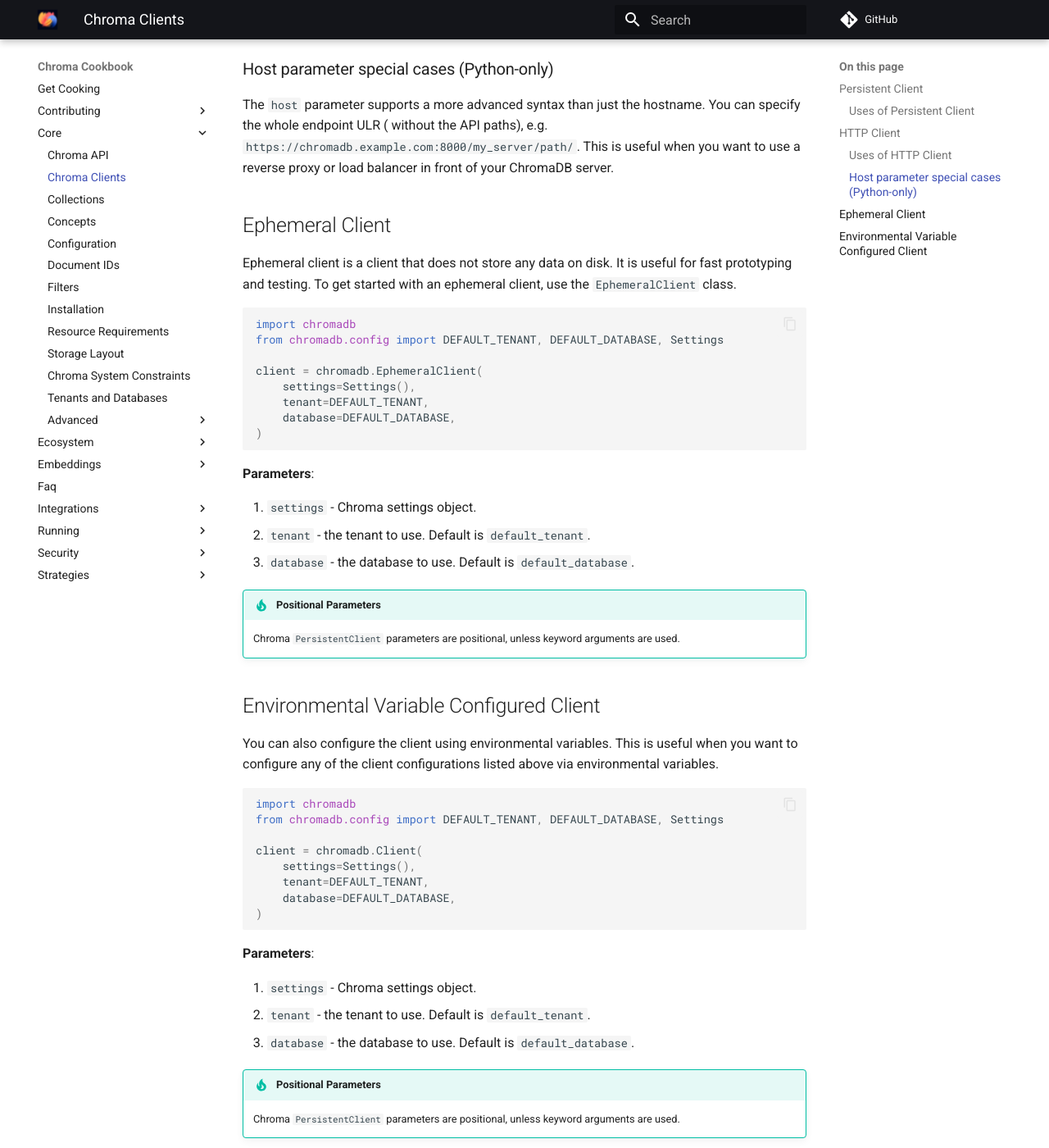
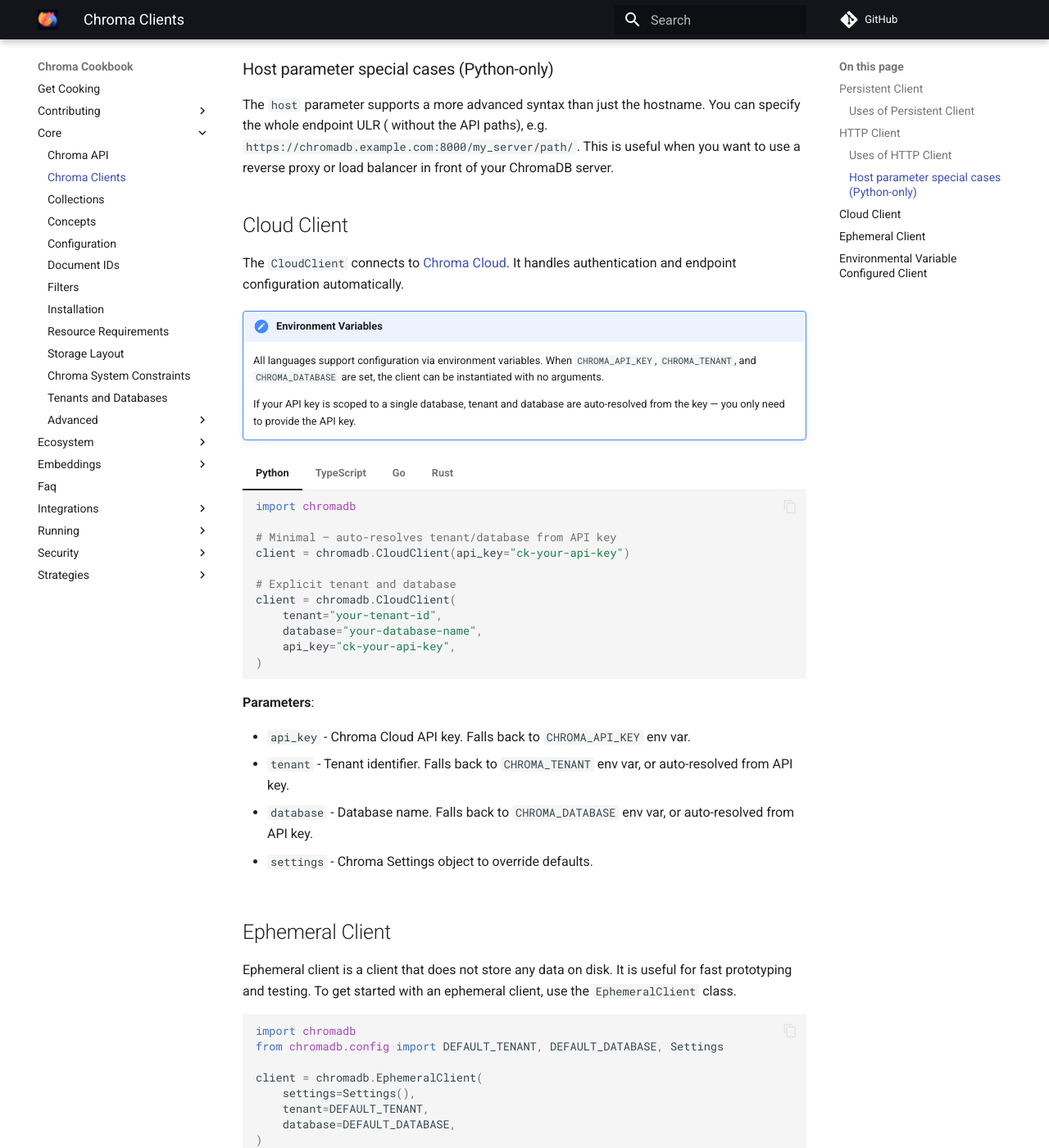
Before and after one commit to amikos-tech/chroma-cookbook, an MkDocs documentation site: the page built from docs/core/clients.md, in a window 1280 px wide and 1400 px high, scrolled down 3107 px. Shown: the whole window at 82% size. Built offline with MkDocs 1.6.1 and Material for MkDocs 9.7.7, drawn with Linux system fonts in a browser that asks for light colours; comment, search, counter and statistics services are not loaded; some of the changed text lies outside the part shown.

Commit message:
docs: add CloudClient section and update client examples (#94) (#104)
Add CloudClient documentation for Python, TypeScript, Go, and Rust.
Update HTTP Client section with Rust tab, modernized TypeScript (v3)
and Go (v2 API) examples. Fix 6 broken links across docs.

````diff
--- a/docs/core/clients.md
+++ b/docs/core/clients.md
@@ -13,7 +13,7 @@
 
 !!! tip "Authentication"
 
-    For authentication details see the [Chroma-native Authentication](../security/auth.md) section.
+    For authentication details see the [Chroma-native Authentication](../security/auth-1.0.x.md) section.
 
 ```python
 import chromadb
@@ -65,7 +65,7 @@
 
 !!! tip "Authentication"
 
-    For authentication details see the [Chroma-native Authentication](../security/auth.md) section.
+    For authentication details see the [Chroma-native Authentication](../security/auth-1.0.x.md) section.
 
 === "Python Sync"
 
@@ -138,17 +138,16 @@
 
         Chroma `AsyncHttpClient` parameters are positional, unless keyword arguments are used.
 
-=== "JavaScript"
+=== "TypeScript"
 
-    ```javascript
-    import {ChromaClient}  from "chromadb";
+    ```typescript
+    import { ChromaClient } from "chromadb";
+
     const client = new ChromaClient({
-        path: "http://localhost:8000",
-        auth: {
-            provider: "token",
-            credentials: "your_token_here",
-            tokenHeaderType: "AUTHORIZATION",
-        },
+        host: "localhost",
+        port: 8000,
+        ssl: false,
+        headers: { "x-chroma-token": "your_token_here" },
         tenant: "default_tenant",
         database: "default_database",
     });
@@ -156,65 +155,78 @@
 
     **Parameters**:
 
-    - `path` - The Chroma endpoint
-    - `auth` - Chroma authentication object
+    - `host` - The hostname of the remote server. Default is `localhost`.
+    - `port` - The port of the remote server. Default is `8000`.
+    - `ssl` - If `true`, the client will use HTTPS. Default is `false`.
+    - `headers` - Custom HTTP headers (e.g. authentication tokens).
     - `tenant` - the tenant to use. Default is `default_tenant`.
     - `database` - the database to use. Default is `default_database`.
 
-=== "GoLang"
+=== "Go"
 
     ```bash
-    go get github.com/amikos-tech/chroma-go
+    go get github.com/amikos-tech/chroma-go@latest
     ```
     ```go
     package main
 
     import (
         "context"
-        "fmt"
         "log"
-        "os"
 
-        chroma "github.com/amikos-tech/chroma-go"
-        "github.com/amikos-tech/chroma-go/collection"
-        openai "github.com/amikos-tech/chroma-go/pkg/embeddings/openai"
-        "github.com/amikos-tech/chroma-go/types"
+        chroma "github.com/amikos-tech/chroma-go/pkg/api/v2"
     )
 
     func main() {
-        // Create new OpenAI embedding function
-
-        openaiEf, err := openai.NewOpenAIEmbeddingFunction(os.Getenv("OPENAI_API_KEY"))
-        if err != nil {
-            log.Fatalf("Error creating OpenAI embedding function: %s \n", err)
-        }
-        // Create a new Chroma client
-        client := chroma.NewClient(
-            "localhost:8000",
-            chroma.WithTenant(types.DefaultTenant),
-            chroma.WithDatabase(types.DefaultDatabase),
-            chroma.WithAuth(types.NewTokenAuthCredentialsProvider("my-token", types.AuthorizationTokenHeader))
-        )
-
-        // Create a new collection with options
-        newCollection, err := client.NewCollection(
-            context.TODO(),
-            "test-collection",
-            collection.WithMetadata("key1", "value1"),
-            collection.WithEmbeddingFunction(openaiEf),
-            collection.WithHNSWDistanceFunction(types.L2),
+        client, err := chroma.NewHTTPClient(
+            chroma.WithBaseURL("http://localhost:8000"),
+            chroma.WithDefaultDatabaseAndTenant(),
         )
         if err != nil {
-            log.Fatalf("Error creating collection: %s \n", err)
+            log.Fatalf("Error creating client: %s \n", err)
+        }
+        if err := client.Heartbeat(context.TODO()); err != nil {
+            log.Fatalf("Error connecting: %s \n", err)
         }
     }
     ```
+
     **Parameters**:
 
-    - Chroma endpoint - the chroma endpoint URL e.g. `http://localhost:8000`. This is a required parameter.
+    - `WithBaseURL()` - the Chroma endpoint URL e.g. `http://localhost:8000`.
     - `WithAuth()` - Chroma authentication provider (see more [here](https://go-client.chromadb.dev/auth/)).
-    - `WithTenant()` - the tenant to use. Default is `default_tenant` or constant `types.DefaultTenant`.
-    - `WithDatabase()` - the database to use. Default is `default_database` or constant `types.DefaultDatabase`.
+    - `WithDatabaseAndTenant()` - set database and tenant explicitly.
+    - `WithDefaultDatabaseAndTenant()` - use `default_tenant` and `default_database`.
+
+=== "Rust"
+
+    ```bash
+    cargo add chroma
+    ```
+    ```rust
+    use chroma::{ChromaHttpClient, ChromaHttpClientOptions};
+
+    #[tokio::main]
+    async fn main() -> anyhow::Result<()> {
+        let client = ChromaHttpClient::new(ChromaHttpClientOptions::default());
+        let heartbeat = client.heartbeat().await?;
+        println!("Server timestamp: {}", heartbeat);
+        Ok(())
+    }
+    ```
+
+    **Parameters** (`ChromaHttpClientOptions`):
+
+    - `endpoint` - Server base URL. Default is `http://localhost:8000`.
+    - `auth_method` - Authentication strategy. Default is `ChromaAuthMethod::None`.
+    - `tenant_id` - Tenant identifier. Auto-resolved if omitted.
+    - `database_name` - Database name. Auto-resolved if omitted.
+
+    You can also construct a client from environment variables (`CHROMA_ENDPOINT`, `CHROMA_TENANT`, `CHROMA_DATABASE`):
+
+    ```rust
+    let client = ChromaHttpClient::from_env()?;
+    ```
 
 ### Uses of HTTP Client
 
@@ -238,6 +250,133 @@
 The `host` parameter supports a more advanced syntax than just the hostname. You can specify the whole endpoint ULR (
 without the API paths), e.g. `https://chromadb.example.com:8000/my_server/path/`. This is useful when you want to use a
 reverse proxy or load balancer in front of your ChromaDB server.
+
+## Cloud Client
+
+The `CloudClient` connects to [Chroma Cloud](https://trychroma.com). It handles authentication and endpoint
+configuration automatically.
+
+!!! note "Environment Variables"
+
+    All languages support configuration via environment variables. When `CHROMA_API_KEY`, `CHROMA_TENANT`, and
+    `CHROMA_DATABASE` are set, the client can be instantiated with no arguments.
+
+    If your API key is scoped to a single database, tenant and database are auto-resolved from the key —
+    you only need to provide the API key.
+
+=== "Python"
+
+    ```python
+    import chromadb
+
+    # Minimal — auto-resolves tenant/database from API key
+    client = chromadb.CloudClient(api_key="ck-your-api-key")
+
+    # Explicit tenant and database
+    client = chromadb.CloudClient(
+        tenant="your-tenant-id",
+        database="your-database-name",
+        api_key="ck-your-api-key",
+    )
+    ```
+
+    **Parameters**:
+
+    - `api_key` - Chroma Cloud API key. Falls back to `CHROMA_API_KEY` env var.
+    - `tenant` - Tenant identifier. Falls back to `CHROMA_TENANT` env var, or auto-resolved from API key.
+    - `database` - Database name. Falls back to `CHROMA_DATABASE` env var, or auto-resolved from API key.
+    - `settings` - Chroma Settings object to override defaults.
+
+=== "TypeScript"
+
+    ```typescript
+    import { CloudClient } from "chromadb";
+
+    const client = new CloudClient({
+        apiKey: "ck-your-api-key",
+        tenant: "your-tenant-id",
+        database: "your-database-name",
+    });
+    ```
+
+    **Parameters**:
+
+    - `apiKey` - Chroma Cloud API key. Falls back to `CHROMA_API_KEY` env var.
+    - `tenant` - Tenant identifier. Falls back to `CHROMA_TENANT` env var.
+    - `database` - Database name. Falls back to `CHROMA_DATABASE` env var.
+
+=== "Go"
+
+    ```go
+    package main
+
+    import (
+        "context"
+        "log"
+
+        chroma "github.com/amikos-tech/chroma-go/pkg/api/v2"
+    )
+
+    func main() {
+        client, err := chroma.NewCloudClient(
+            chroma.WithCloudAPIKey("ck-your-api-key"),
+            chroma.WithDatabaseAndTenant("your-database", "your-tenant-id"),
+        )
+        if err != nil {
+            log.Fatalf("Error creating cloud client: %s \n", err)
+        }
+        if err := client.Heartbeat(context.TODO()); err != nil {
+            log.Fatalf("Error connecting: %s \n", err)
+        }
+    }
+    ```
+
+    **Parameters**:
+
+    - `WithCloudAPIKey()` - Chroma Cloud API key. Falls back to `CHROMA_API_KEY` env var.
+    - `WithDatabaseAndTenant()` - Set database and tenant explicitly.
+    - `WithTimeout()` - Request timeout.
+
+    ??? note "Go Client Package"
+
+        The Go client is maintained at [`amikos-tech/chroma-go`](https://github.com/amikos-tech/chroma-go)
+        and has not yet been moved to `chroma-core`. Use the `github.com/amikos-tech/chroma-go/pkg/api/v2`
+        import path.
+
+=== "Rust"
+
+    ```rust
+    use chroma::{ChromaHttpClient, ChromaHttpClientOptions};
+
+    #[tokio::main]
+    async fn main() -> anyhow::Result<()> {
+        // Explicit API key and database
+        let options = ChromaHttpClientOptions::cloud(
+            "ck-your-api-key",
+            "your-database-name",
+        )?;
+        let client = ChromaHttpClient::new(options);
+
+        // Or from environment variables (CHROMA_API_KEY, CHROMA_DATABASE, etc.)
+        let client = ChromaHttpClient::cloud()?;
+
+        let heartbeat = client.heartbeat().await?;
+        println!("Server timestamp: {}", heartbeat);
+        Ok(())
+    }
+    ```
+
+    **Parameters** (`ChromaHttpClientOptions::cloud()`):
+
+    - `api_key` - Chroma Cloud API key.
+    - `database_name` - Database name. Tenant is auto-resolved.
+
+    **Environment-based** (`ChromaHttpClient::cloud()`):
+
+    - `CHROMA_API_KEY` (required)
+    - `CHROMA_ENDPOINT` (optional, defaults to `https://api.trychroma.com`)
+    - `CHROMA_TENANT` (optional, auto-resolved)
+    - `CHROMA_DATABASE` (optional, auto-resolved)
 
 ## Ephemeral Client
 
````
Also changed, not shown: docs/index.md (+2 -2 lines), docs/security/legacy-auth.md (+1 -1 lines), docs/strategies/privacy.md (+1 -1 lines).
